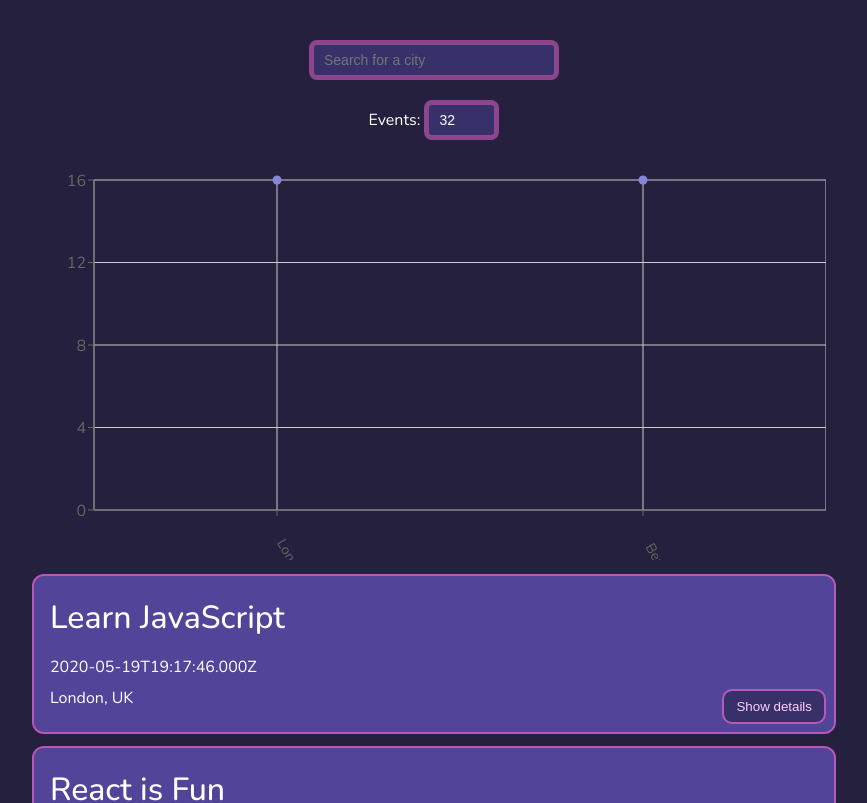
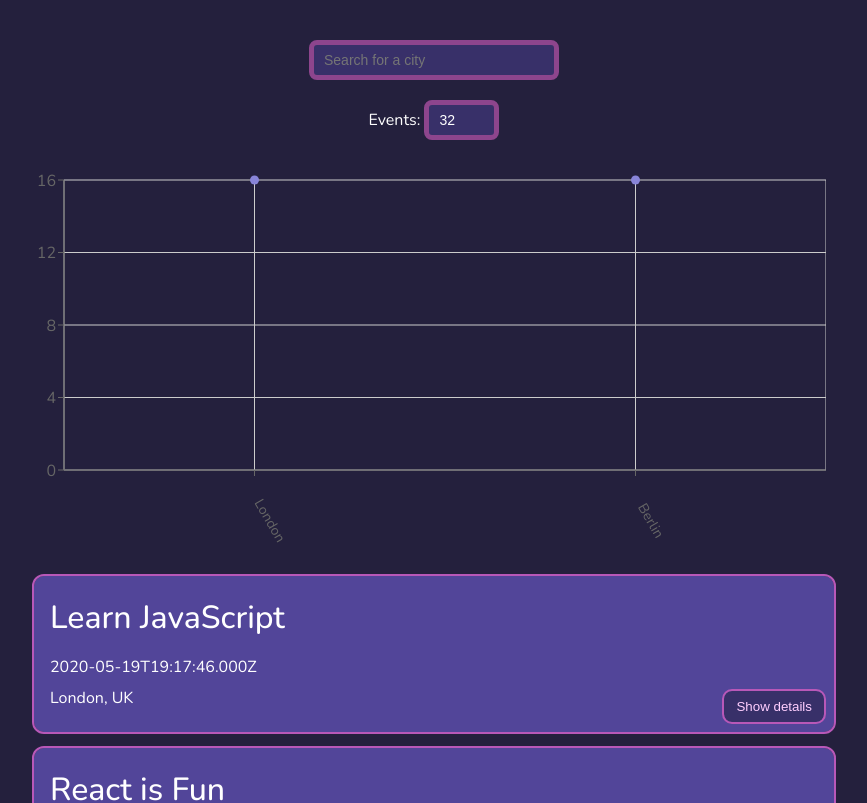
Before and after one commit to timok81/cf-meet, a React (Vite) app: page / in a window 1280 px wide. Shown: the top 803 px of the page, without its empty margins (206-1073 px from the left). Built offline with nearby package versions, Linux system fonts and the light colour scheme; what atatus-spa would draw is missing.

Commit message:
Changed CEC styling

```diff
--- a/src/components/CityEventsChart.jsx
+++ b/src/components/CityEventsChart.jsx
@@ -22,7 +22,7 @@
       const count = events.filter(
         (event) => event.location === location
       ).length;
-      const city = location.split(", ")[0];
+      const city = location.split(/, | - /)[0];
       return { city, count };
     });
     return data;
@@ -34,8 +34,8 @@
         margin={{
           top: 20,
           right: 0,
-          bottom: 20,
-          left: 0,
+          bottom: 60,
+          left: -30,
         }}
       >
         <CartesianGrid />
```
